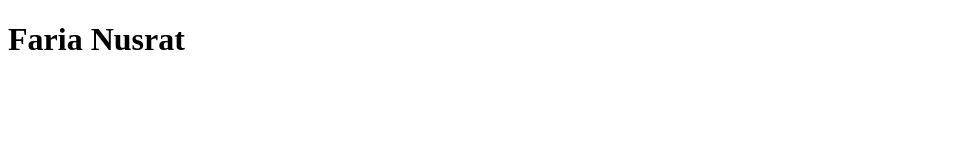
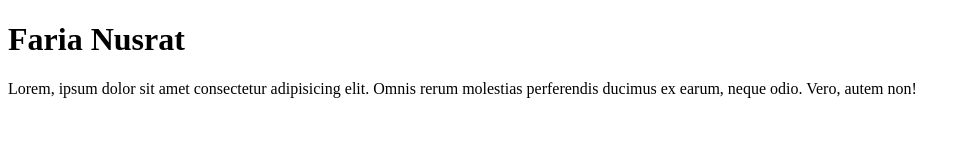
Before and after one commit to nusratfima/first-projects, a plain HTML site: page index.html in a window 1280 px wide. Shown: the whole page, without its empty margins (0-970 px from the left). Drawn offline with Linux system fonts and the light colour scheme.

Commit message:
ptag-added

```diff
--- a/index.html
+++ b/index.html
@@ -7,5 +7,6 @@
 </head>
 <body>
   <h1>Faria Nusrat</h1>
+  <p>Lorem, ipsum dolor sit amet consectetur adipisicing elit. Omnis rerum molestias perferendis ducimus ex earum, neque odio. Vero, autem non!</p>
 </body>
 </html>
```
